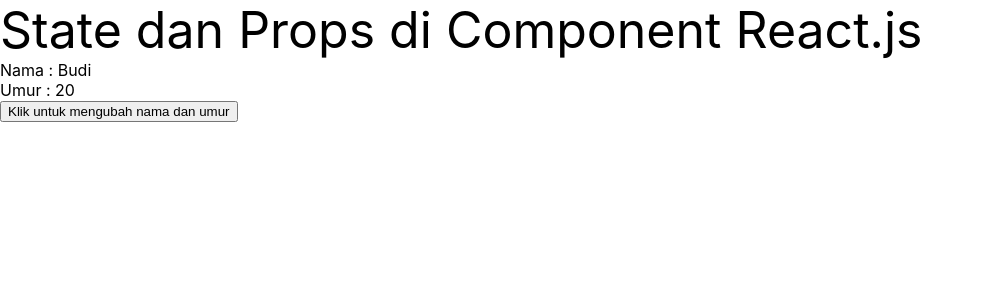
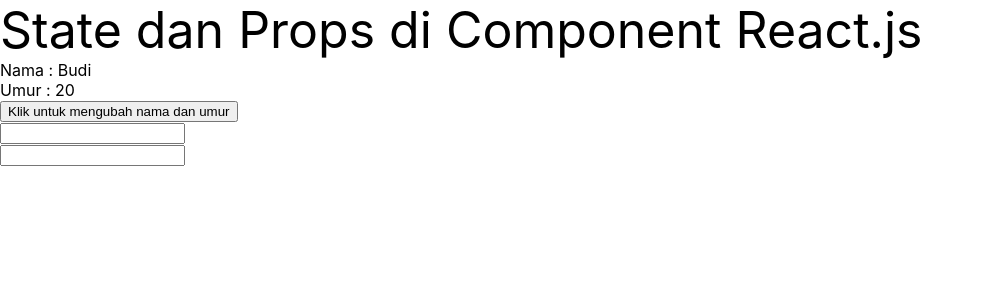
Before and after one commit to MayangAsura/reactme, a React (Create React App) app: page / in a window 1280 px wide. Shown: the top 300 px of the page, without its empty margins (0-983 px from the left). Built offline with nearby package versions, Linux system fonts and the light colour scheme.

Commit message:
added _ubahNama dan ubahUmur

```diff
--- a/src/App.js
+++ b/src/App.js
@@ -6,8 +6,11 @@
         super(props)
         this.state={nama: 'Budi', umur: 20}
     }
-
-    _ubahNama = () => this.setState({nama: 'Mayang', umur: '10'})
+    //added from master
+    //added from state
+    _ubah = () => this.setState({nama: 'Mayang', umur: '10'})
+    _ubahNama2 = (namabaru) => this.setState({nama : namabaru})
+    _ubahUmur2 = (umurbaru) => this.setState({umur : parseInt(umurbaru)})
 
     render() {
         return (
@@ -23,9 +26,18 @@
                 </div>
                 <input
                     type="button"
-                    onClick={this._ubahNama}
+                    onClick={this._ubah}
                     value="Klik untuk mengubah nama dan umur"
+                /><br/>
+                <input
+                    type="type"
+                    onBlur={(event) => this._ubahNama2(event.target.value)}
+                /><br/>
+                <input
+                    type="text"
+                    onBlur={(event) => this._ubahUmur2(event.target.value)}
                 />
+
             </div>
         )
     }
```
